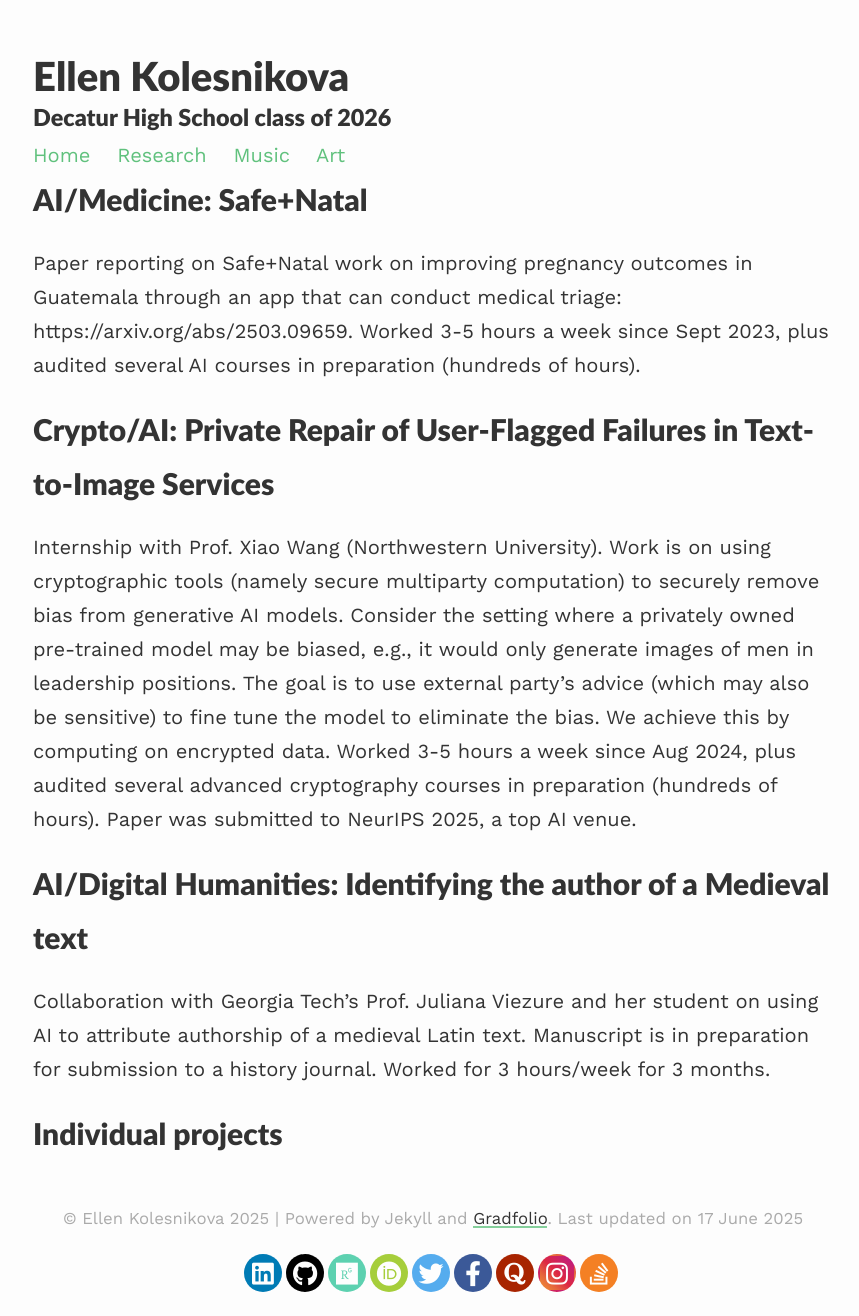
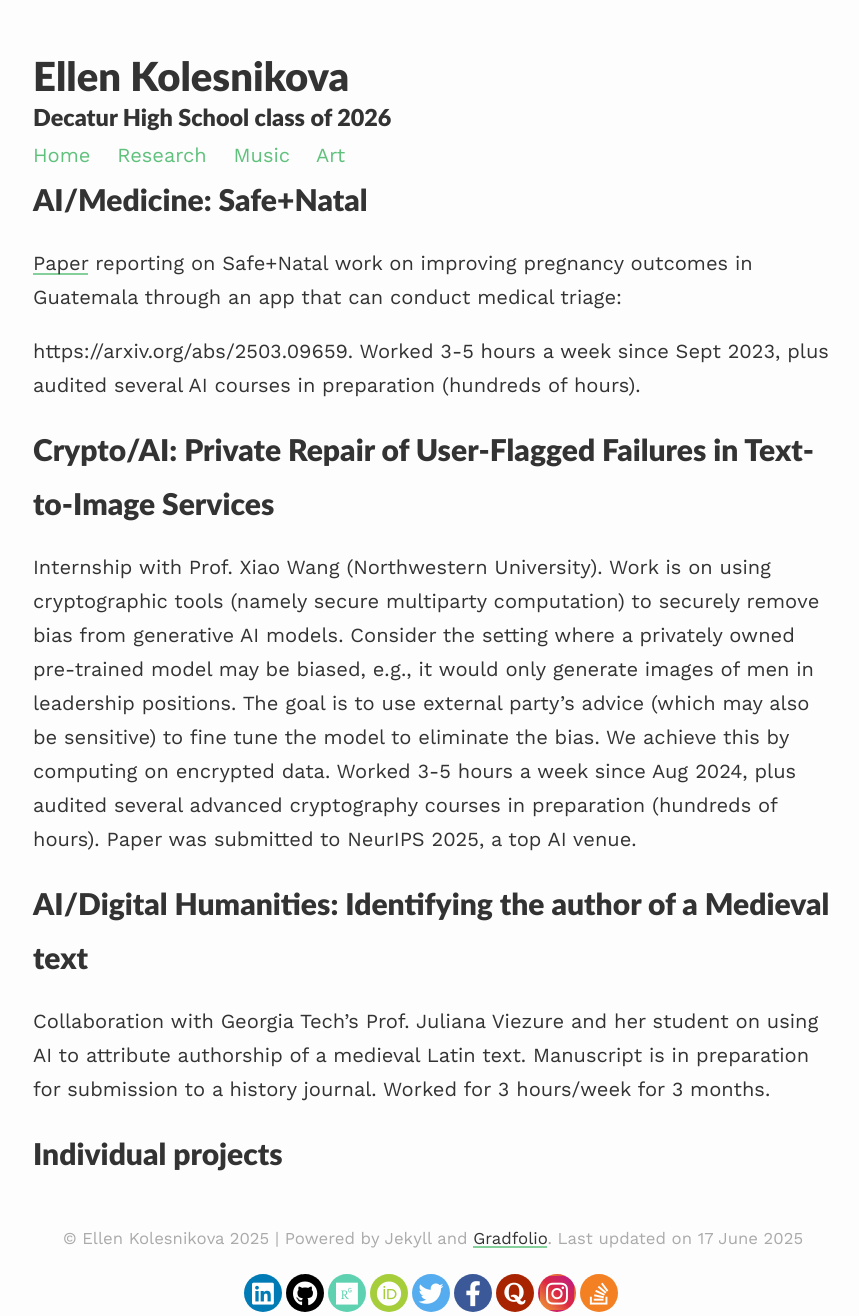
Before and after one commit to ellenkolesnikova/ellenkolesnikova.github.io, a Jekyll site: the page built from research.md, in a window 1280 px wide. Shown: the whole page, without its empty margins (207-1066 px from the left). Built offline with Jekyll 4.4.1, drawn with Linux system fonts in a browser that asks for light colours; nearby versions of some CDN libraries; part of the change alters nothing that is shown.

```diff
--- a/research.md
+++ b/research.md
@@ -4,7 +4,11 @@ layout: default
 
 AI/Medicine: Safe+Natal
 ============
-Paper reporting on Safe+Natal work on improving pregnancy outcomes in Guatemala through an app that can conduct medical triage: https://arxiv.org/abs/2503.09659. Worked 3-5 hours a week since Sept 2023, plus audited several AI courses in preparation (hundreds of hours).
+[Paper](http://www.unexpected-vortices.com/sw/rippledoc/quick-markdown-example.html){:target="_blank"} reporting on Safe+Natal work on improving pregnancy outcomes in Guatemala through an app that can conduct medical triage:
+
+
+
+https://arxiv.org/abs/2503.09659. Worked 3-5 hours a week since Sept 2023, plus audited several AI courses in preparation (hundreds of hours).
 
 
 
```
